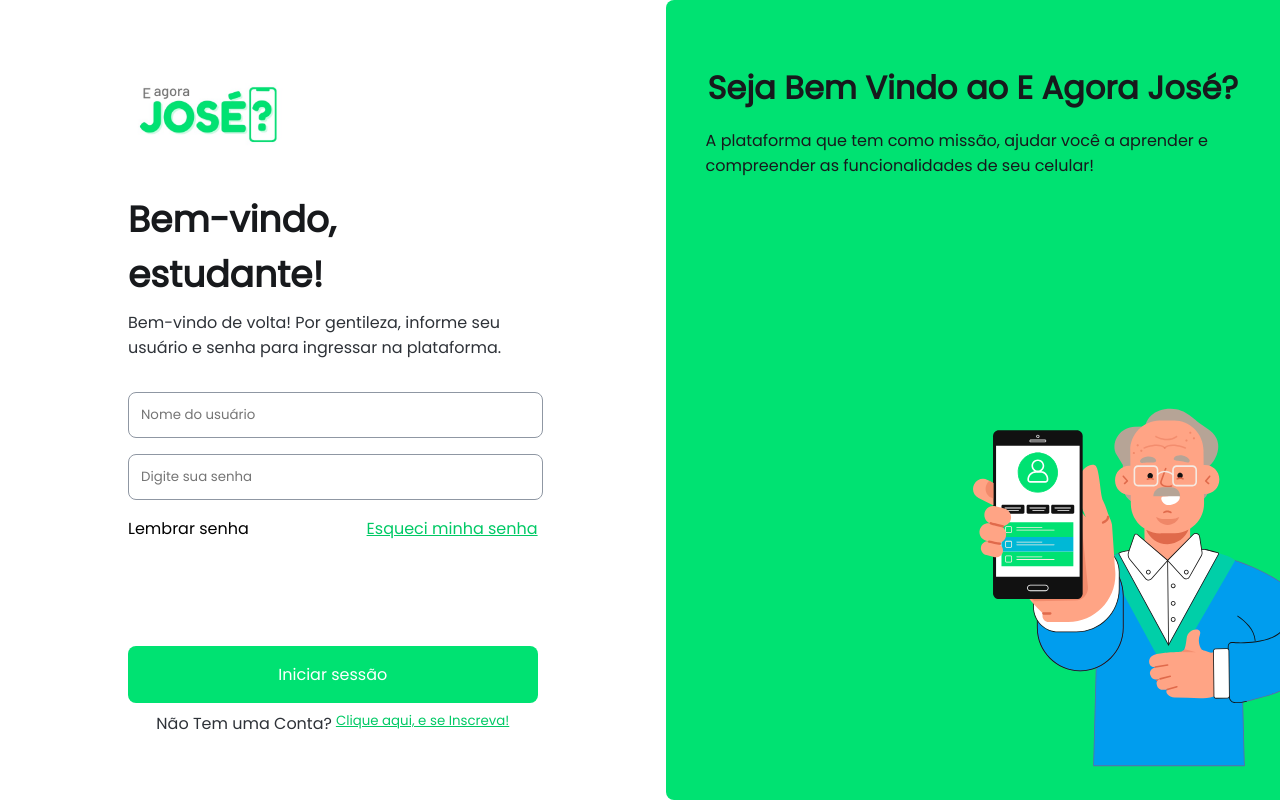
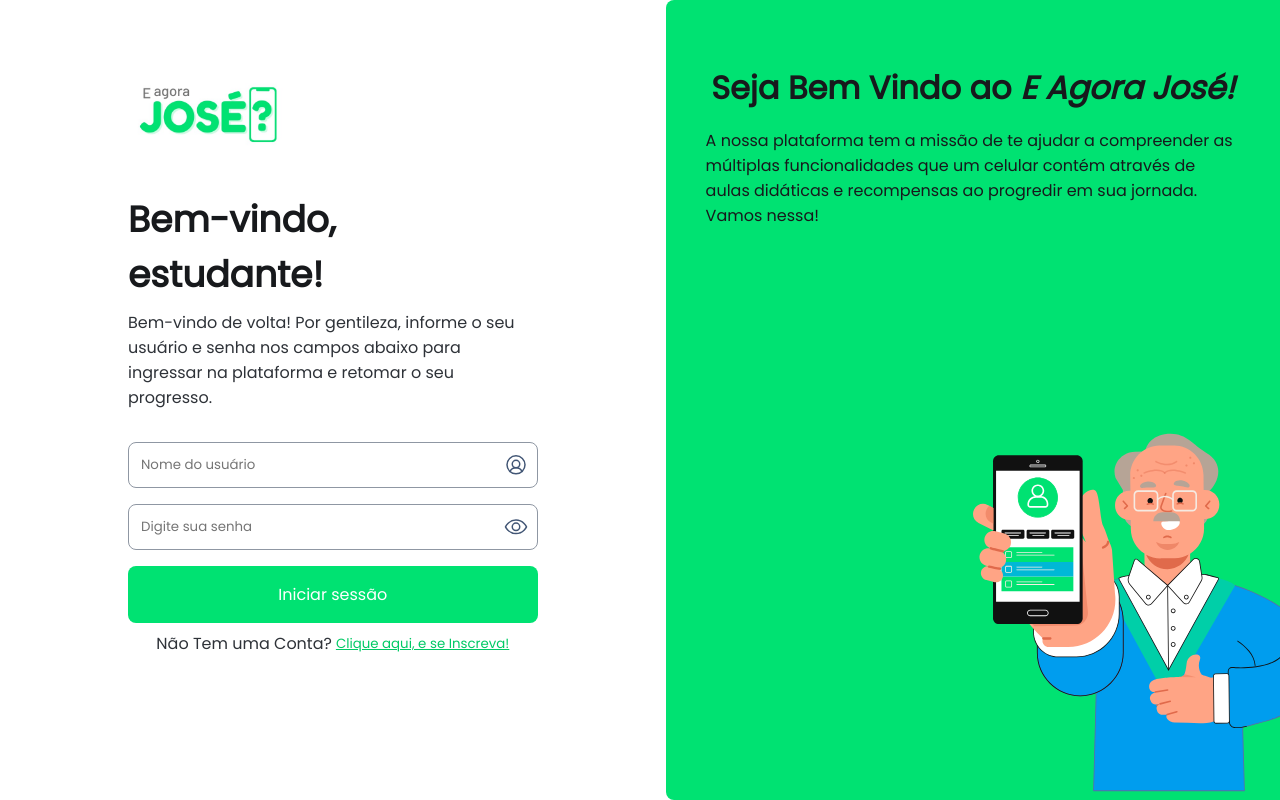
Before and after one commit to ThiagoBonito/and-now-jose, a React (Vite) app: page / in a window 1280 px wide. Built offline with nearby package versions, Linux system fonts and the light colour scheme.

Commit message:
fix(*): some styles and texts

```diff
--- a/src/pages/Login/index.tsx
+++ b/src/pages/Login/index.tsx
@@ -12,12 +12,15 @@
 import "react-toastify/dist/ReactToastify.css";
 import { api } from "../../services/api";
 import { CircularProgress } from "@mui/material";
+import { Eye, EyeSlash, UserCircle } from "phosphor-react";
 
 export const Login = () => {
   const navigate = useNavigate();
 
   const [email, setEmail] = useState<string>("");
   const [password, setPassword] = useState<string>("");
+
+  const [showPassword, setShowPassword] = useState(false);
 
   const [isLoading, setIsLoading] = useState<boolean>(false);
 
@@ -48,25 +51,43 @@
           <img src={Logo} />
           <h1>Bem-vindo, estudante!</h1>
           <p>
-            Bem-vindo de volta! Por gentileza, informe seu usuário e senha para
-            ingressar na plataforma.
+            Bem-vindo de volta! Por gentileza, informe o seu usuário e senha nos
+            campos abaixo para ingressar na plataforma e retomar o seu
+            progresso.
           </p>
+          <div className="passwordContainer">
             <input
               placeholder="Nome do usuário"
               type="email"
               value={email}
               onChange={(e) => setEmail(e.target.value)}
             />
+            <span className="icon">
+              <UserCircle size={24} color={"#425675"} />
+            </span>
+          </div>
+          <div className="passwordContainer">
             <input
               placeholder="Digite sua senha"
-            type="password"
+              type={showPassword ? "text" : "password"}
               value={password}
               onChange={(e) => setPassword(e.target.value)}
             />
-          <div className="optionsPassword">
+            <span
+              className="icon"
+              onClick={() => setShowPassword((prev) => !prev)}
+            >
+              {showPassword ? (
+                <EyeSlash size={24} color={"#425675"} />
+              ) : (
+                <Eye size={24} color={"#425675"} />
+              )}
+            </span>
+          </div>
+          {/* <div className="optionsPassword">
             <div>Lembrar senha</div>
             <a>Esqueci minha senha</a>
-          </div>
+          </div> */}
           <button className="login" onClick={handleLogin} disabled={isLoading}>
             {isLoading ? (
               <CircularProgress color="inherit" size={24} />
@@ -84,10 +105,13 @@
         </LoginContent>
       </LoginContainer>
       <InfoContainer>
-        <h1>Seja Bem Vindo ao E Agora José?</h1>
+        <h1>
+          Seja Bem Vindo ao <i>E Agora José!</i>
+        </h1>
         <p>
-          A plataforma que tem como missão, ajudar você a aprender e compreender
-          as funcionalidades de seu celular!
+          A nossa plataforma tem a missão de te ajudar a compreender as
+          múltiplas funcionalidades que um celular contém através de aulas
+          didáticas e recompensas ao progredir em sua jornada. Vamos nessa!
         </p>
         <img src={OldManVector} />
       </InfoContainer>
--- a/src/pages/Login/styles.ts
+++ b/src/pages/Login/styles.ts
@@ -50,6 +50,20 @@
     border-radius: 8px;
   }
 
+  .passwordContainer {
+    display: flex;
+    position: relative;
+  }
+
+  .icon {
+    position: absolute;
+    right: 10px;
+    top: 50%;
+    transform: translateY(-65%);
+    cursor: pointer;
+    color: ${(props) => props.theme["black-200"]};
+  }
+
   .optionsPassword {
     display: flex;
     flex: 1;
@@ -81,6 +95,7 @@
     .navigate {
       text-decoration: underline;
       display: flex;
+      padding-top: 0.2rem;
       border: none;
       height: fit-content;
       background-color: transparent;
@@ -109,6 +124,11 @@
     }
     a {
       font-size: 0.75rem;
+    }
+    .register {
+      .navigate {
+        padding-top: 0;
+      }
     }
   }
 `;
--- a/src/pages/Perfil/Edit/index.tsx
+++ b/src/pages/Perfil/Edit/index.tsx
@@ -72,9 +72,14 @@
             <div className="controlButtons">
               <div {...getRootProps({ className: "dropzone" })}>
                 <input {...getInputProps()} disabled={files?.length > 0} />
-                <div className="button">
-                  <Image size={24} />
-                  {files?.length > 0 ? `${files}` : "Adicionar Foto"}
+                <div
+                  className="button"
+                  title={files?.length > 0 ? `${files}` : "Adicionar Foto"}
+                >
+                  {!files ? <Image size={24} /> : ""}
+                  <span className="buttonText">
+                    {files?.length > 0 ? `${files}` : "Adicionar Foto"}
+                  </span>
                 </div>
               </div>
               <button className="removePhoto" onClick={() => setFiles("")}>
--- a/src/pages/Perfil/Edit/styles.ts
+++ b/src/pages/Perfil/Edit/styles.ts
@@ -95,8 +95,13 @@
               justify-content: center;
               gap: 0.5rem;
               font-weight: bold;
-              text-overflow: ellipsis;
-              white-space: nowrap;
+              max-width: 100%;
+
+              .buttonText {
+                text-overflow: ellipsis;
+                white-space: nowrap;
+                overflow: hidden;
+              }
             }
           }
 
--- a/src/pages/Register/index.tsx
+++ b/src/pages/Register/index.tsx
@@ -6,6 +6,7 @@
 import { api } from "../../services/api";
 import { toast } from "react-toastify";
 import { CircularProgress } from "@mui/material";
+import { Eye, EyeSlash } from "phosphor-react";
 
 export const Register = () => {
   const navigate = useNavigate();
@@ -14,6 +15,8 @@
   const [email, setEmail] = useState("");
   const [username, setUsername] = useState("");
   const [password, setPassword] = useState("");
+
+  const [showPassword, setShowPassword] = useState(false);
 
   const [isLoading, setIsLoading] = useState(false);
 
@@ -80,12 +83,20 @@
           onChange={(e) => setUsername(e.target.value)}
           required
         />
-        <input
-          placeholder="Senha"
-          type="password"
-          onChange={(e) => setPassword(e.target.value)}
-          required
-        />
+        <div className="passwordContainer">
+          <input
+            placeholder="Senha"
+            type={showPassword ? "text" : "password"}
+            onChange={(e) => setPassword(e.target.value)}
+            required
+          />
+          <span
+            className="icon"
+            onClick={() => setShowPassword((prev) => !prev)}
+          >
+            {showPassword ? <EyeSlash size={24} /> : <Eye size={24} />}
+          </span>
+        </div>
         <button
           className="login"
           disabled={!fullName || !email || !username || !password || isLoading}
--- a/src/pages/Register/styles.ts
+++ b/src/pages/Register/styles.ts
@@ -82,6 +82,20 @@
     border: 1px solid ${(props) => props.theme["gray-300"]};
     border-radius: 8px;
   }
+
+  .passwordContainer {
+    display: flex;
+    position: relative;
+  }
+
+  .icon {
+    position: absolute;
+    right: 10px;
+    top: 50%;
+    transform: translateY(-65%);
+    cursor: pointer;
+    color: ${(props) => props.theme["black-200"]};
+  }
   .login {
     background-color: ${(props) => props.theme["green-400"]};
     color: ${(props) => props.theme["white"]};
```
Lines whose indentation alone changed are shown as unchanged.
